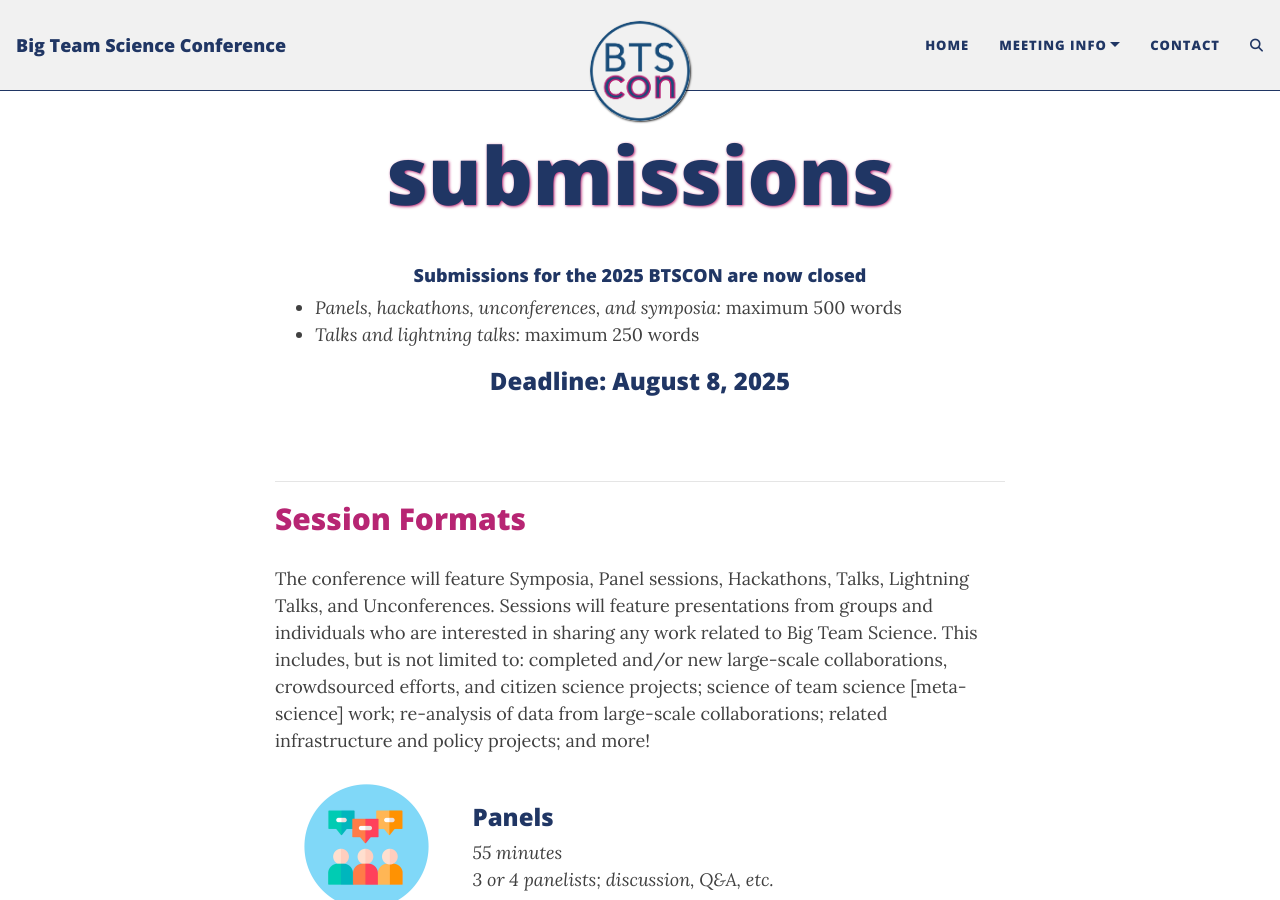
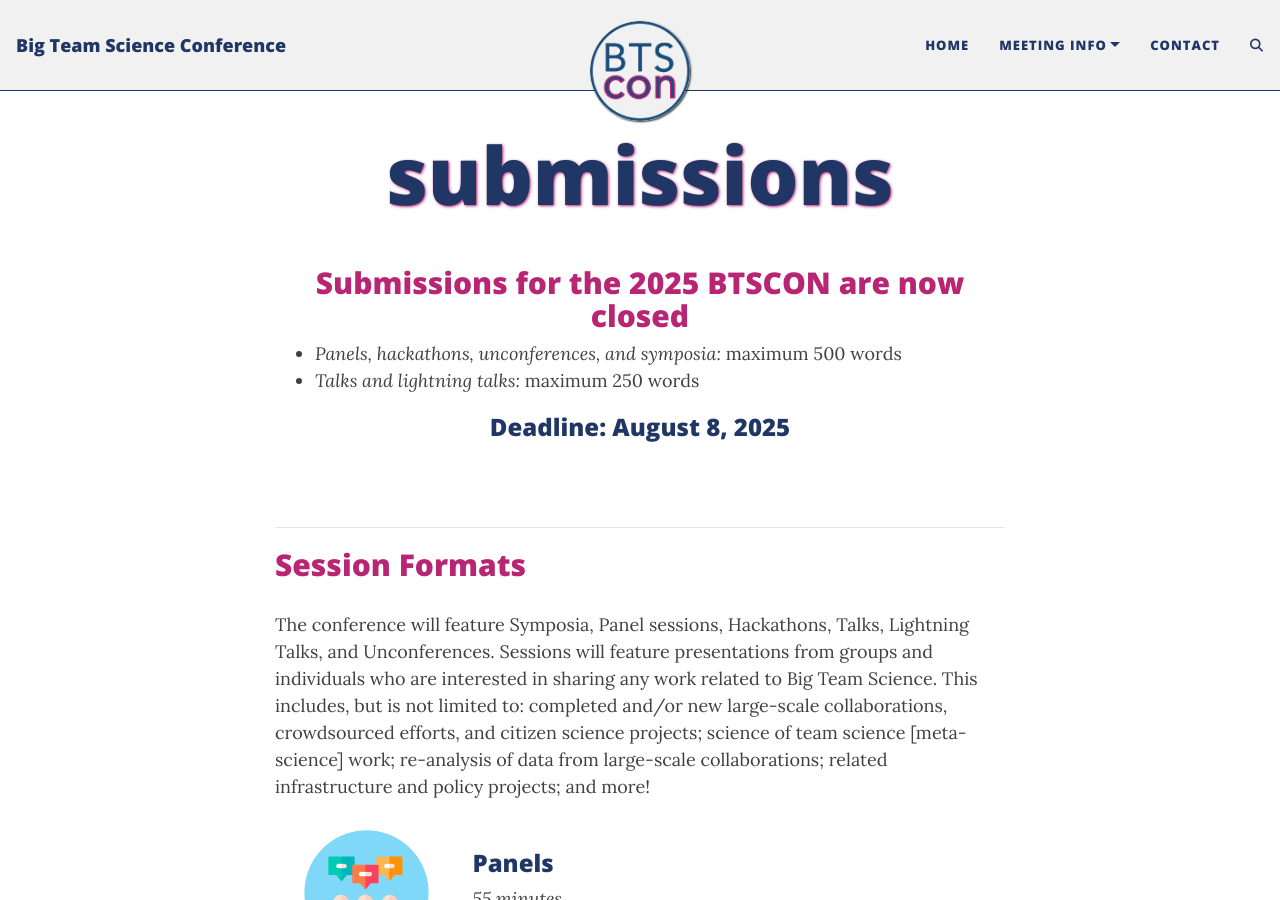
Before and after one commit to bigteamscienceconference/bigteamscienceconference.github.io, a Jekyll site: the page built from submissions.md, in a window 1280 px wide and 900 px high. Built offline with Jekyll 4.4.1, drawn with Linux system fonts in a browser that asks for light colours; comment, search, counter and statistics services are not loaded.

Commit message:
update header

```diff
--- a/submissions.md
+++ b/submissions.md
@@ -7,7 +7,7 @@ title: submissions
 <h2 align="center"> >>> <a href="https://docs.google.com/forms/d/e/1FAIpQLSdIfHkVRsmgCAL2YUzbDfyI91gElCtlXPkIPUwoOcxLZIeIYw/viewform?usp=dialog" target="_blank">Submit your abstract here!</a> <<< </h2>
 -->
 
-<h4 align="center">Submissions for the 2025 BTSCON are now closed</h4>
+<h2 align="center">Submissions for the 2025 BTSCON are now closed</h2>
 
 
 * *Panels, hackathons, unconferences, and symposia:* maximum 500 words
```
